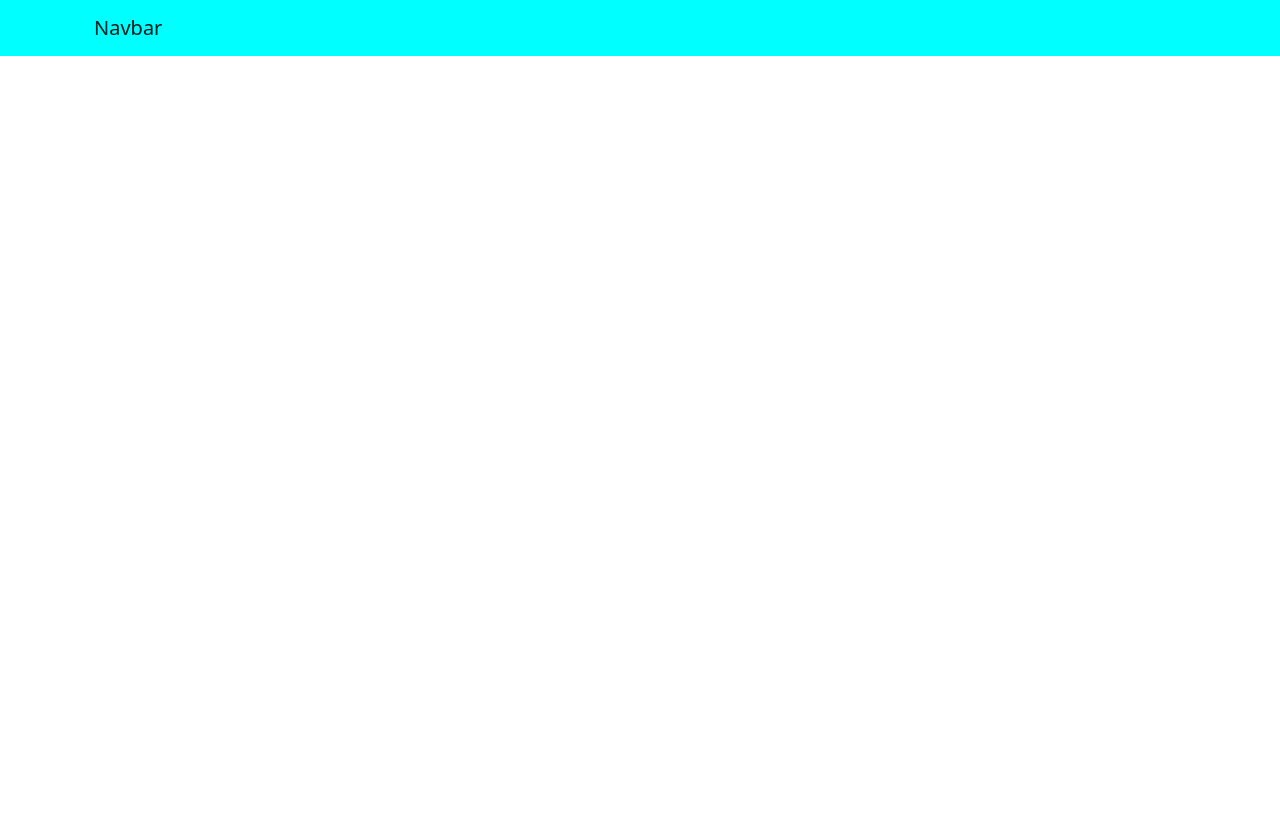
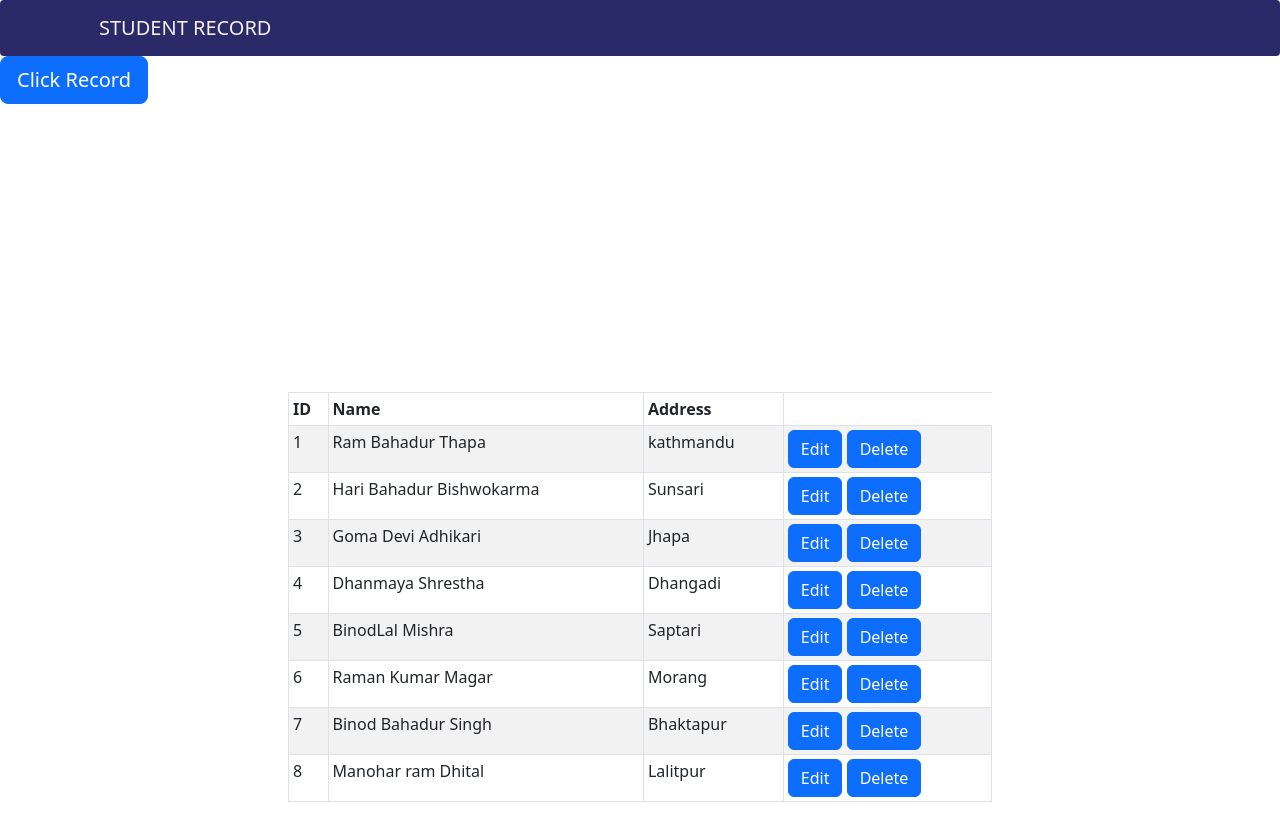
Before and after one commit to barsha-poudel/Student_Record, a React (Create React App) app: page /userdashboard in a window 1280 px wide. Shown: the top 840 px of the page. Before the commit the page ends 800 px from the top, so only its background shows below. Built offline with nearby package versions, Linux system fonts and the light colour scheme.

Commit message:
toggle password

```diff
--- a/package.json
+++ b/package.json
@@ -3,6 +3,8 @@
   "version": "0.1.0",
   "private": true,
   "dependencies": {
+    "@fortawesome/free-solid-svg-icons": "^6.2.1",
+    "@fortawesome/react-fontawesome": "^0.2.0",
     "@testing-library/jest-dom": "^5.16.5",
     "@testing-library/react": "^13.4.0",
     "@testing-library/user-event": "^13.5.0",
@@ -11,6 +13,7 @@
     "react": "^18.2.0",
     "react-bootstrap": "^2.6.0",
     "react-dom": "^18.2.0",
+    "react-icons-kit": "^2.0.0",
     "react-router-dom": "^6.4.3",
     "react-scripts": "5.0.1",
     "web-vitals": "^2.1.4"
--- a/src/App.css
+++ b/src/App.css
@@ -59,8 +59,16 @@ h3{
 }
 svg {
   position: absolute;
-  top: 50%;
+
+}
+i {
+  position: absolute;
+  top: 48%;
   transform: translateY(-50%);
-  right: 0;
+  right: 70px;
   height: 18px;
 }
+i:hover {
+  color: #00fcb6;
+  cursor: pointer;
+}
--- /dev/null
+++ b/src/TableComp/Students.jsx
@@ -0,0 +1,44 @@
+const Students = [
+    {
+        Id: "1",
+        Name: "Ram Bahadur Thapa",
+        Address: "kathmandu",
+    },
+    {
+        Id: "2",
+        Name: "Hari Bahadur Bishwokarma",
+        Address: "Sunsari",
+    },
+    {
+        Id: "3",
+        Name: "Goma Devi Adhikari",
+        Address: "Jhapa",
+    },
+    {
+        Id: "4",
+        Name: "Dhanmaya Shrestha",
+        Address: "Dhangadi",
+    },
+    {
+        Id: "5",
+        Name: "BinodLal Mishra",
+        Address: "Saptari",
+    },
+    {
+        Id: "6",
+        Name: "Raman Kumar Magar",
+        Address: "Morang",
+    },
+    {
+        Id: "7",
+        Name: "Binod Bahadur Singh",
+        Address: "Bhaktapur",
+    },
+    {
+        Id: "8",
+        Name: "Manohar ram Dhital",
+        Address: "Lalitpur",
+    },
+
+]
+export default Students;
--- /dev/null
+++ b/src/TableComp/TableComponents.jsx
@@ -0,0 +1,68 @@
+import {Button, Table} from 'react-bootstrap';
+import "bootstrap/dist/css/bootstrap.min.css";
+import Students from '../TableComp/Students';
+import { Fragment } from 'react';
+
+const TableComponent =()=>{
+    // const handleDelete = (Id) =>{
+    //     var index = Students.map(function(e){
+    //         return e.Id
+    //     }).indexOf(Id);
+
+    //     Students.splice(index, 1);
+    // }
+    return(
+        <>
+        <Fragment>
+            <div style={{margin:"18rem"}}>
+                <Table striped bordered hover size='sm'>
+                    <thead>
+                        <tr>
+                            <th>
+                                ID
+                            </th>
+                            <th>
+                                Name
+                            </th>
+                            <th>
+                                Address
+                            </th>
+                        </tr>
+                    </thead>
+                    <tbody>
+                        {
+                            Students && Students.length > 0
+                            ?
+                            Students.map((student)=> {
+                                return(
+                                    <tr>
+                                        <td>
+                                            {student.Id}
+                                        </td>
+                                        <td>
+                                            {student.Name}
+                                        </td>
+                                        <td>
+                                            {student.Address}
+                                        </td>
+                                        <td>
+                                            <Button onClick={()=>alert(student.Id)}>Edit</Button>
+                                            &nbsp;
+                                            <Button onClick={()=>alert(student.Id)}>Delete</Button>
+                                        </td>
+                                    </tr>
+                                )
+                            })
+                            :
+                            "There Is No Datas"
+                        }
+                    </tbody>
+
+                </Table>
+
+            </div>
+        </Fragment>
+        </>
+    )
+}
+export default TableComponent;
--- a/src/UserDashboard/Dashboard.jsx
+++ b/src/UserDashboard/Dashboard.jsx
@@ -1,19 +1,41 @@
 import Container from 'react-bootstrap/Container';
 import Navbar from 'react-bootstrap/Navbar';
 import './UserDashboard.css';
+import Button from 'react-bootstrap/Button';
+import { useState } from 'react';
+import TableComponent from '../TableComp/TableComponents';
 
-const userDashboard = () =>{
+const UserDashboard = () =>{
+    const [studentsData,setStudentsData] = useState([])
+    const getAllStudents =()=>{
+    //     fetch("http://127.0.0.1:8000/admin/api/student/",{
+    //     })
+    //    try{
+    //     const result = JSON.parse();
+    //     console.log(result);
+    //    }
+    //    catch(err){
+    //     console.log('Error:',err.message);
+    //    }
+
+     }
     return(
+        <>
         <div className='main-container'>
 
     <Container className='nav-container'>
       <Navbar expand="lg" variant="light" >
         <Container>
-          <Navbar.Brand href="#">Navbar</Navbar.Brand>
+          <Navbar.Brand href="#" className='nav-content'>STUDENT RECORD</Navbar.Brand>
         </Container>
       </Navbar>
     </Container>
         </div>
+        <Button variant="primary" size="lg" onClick={getAllStudents} >
+        Click Record
+      </Button>
+      <TableComponent/>
+      </>
     )
 }
-export default userDashboard;
+export default UserDashboard;
--- a/src/UserDashboard/UserDashboard.css
+++ b/src/UserDashboard/UserDashboard.css
@@ -4,5 +4,10 @@
 }
 .main-container {
     width: 100%;
-    background-color: aqua;
+    background-color: rgb(42, 42, 104);
+    border-radius: 4px;
 }
+.nav-content{
+    color: rgb(246, 240, 240);
+    margin-left: 5px;
+}
```
Also changed, not shown: src/Login/LoginForm.jsx (+43 -85 lines), src/Login/TogglePassword.jsx (added), 1 other file (tests, documents, lock files or other folders).
